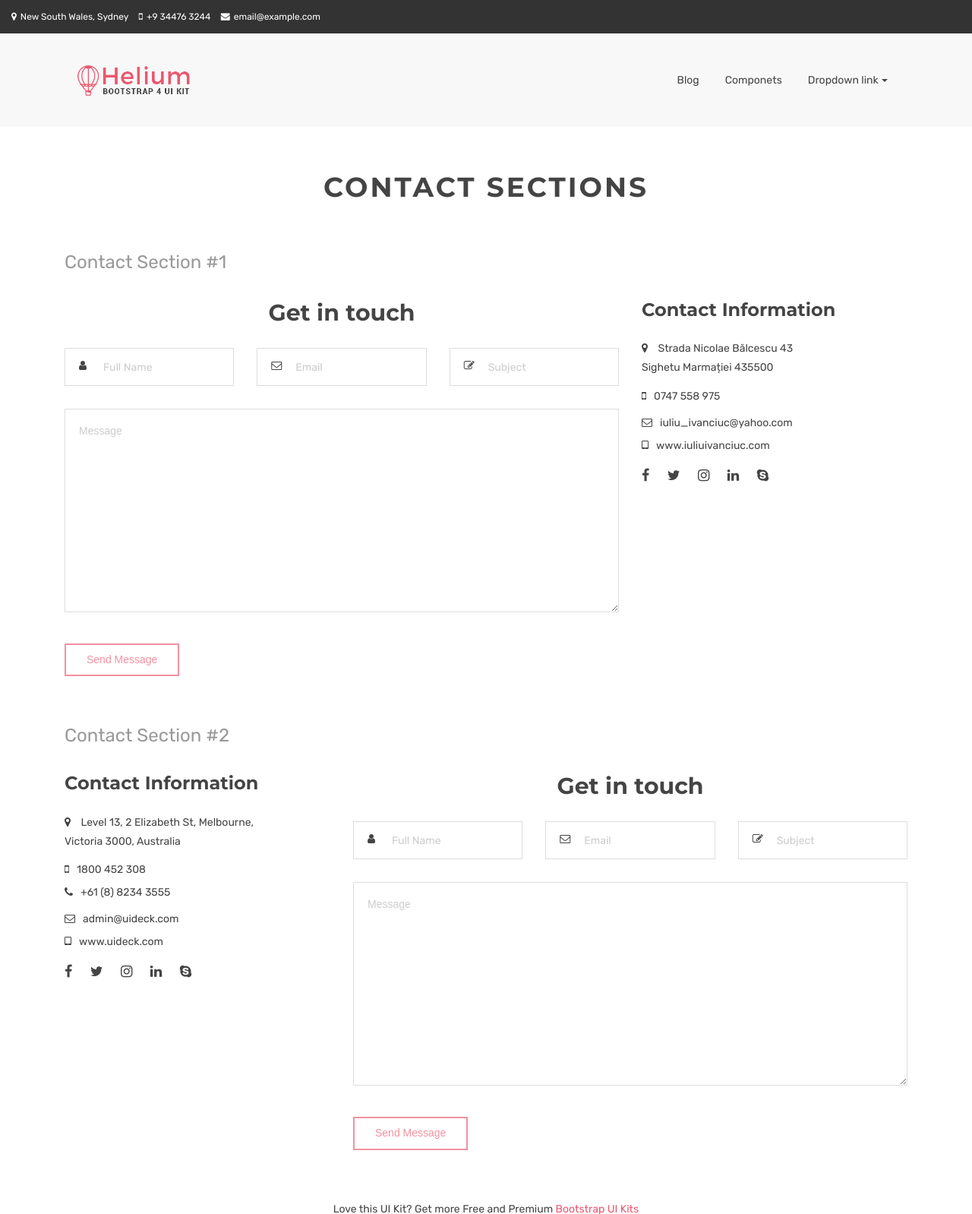
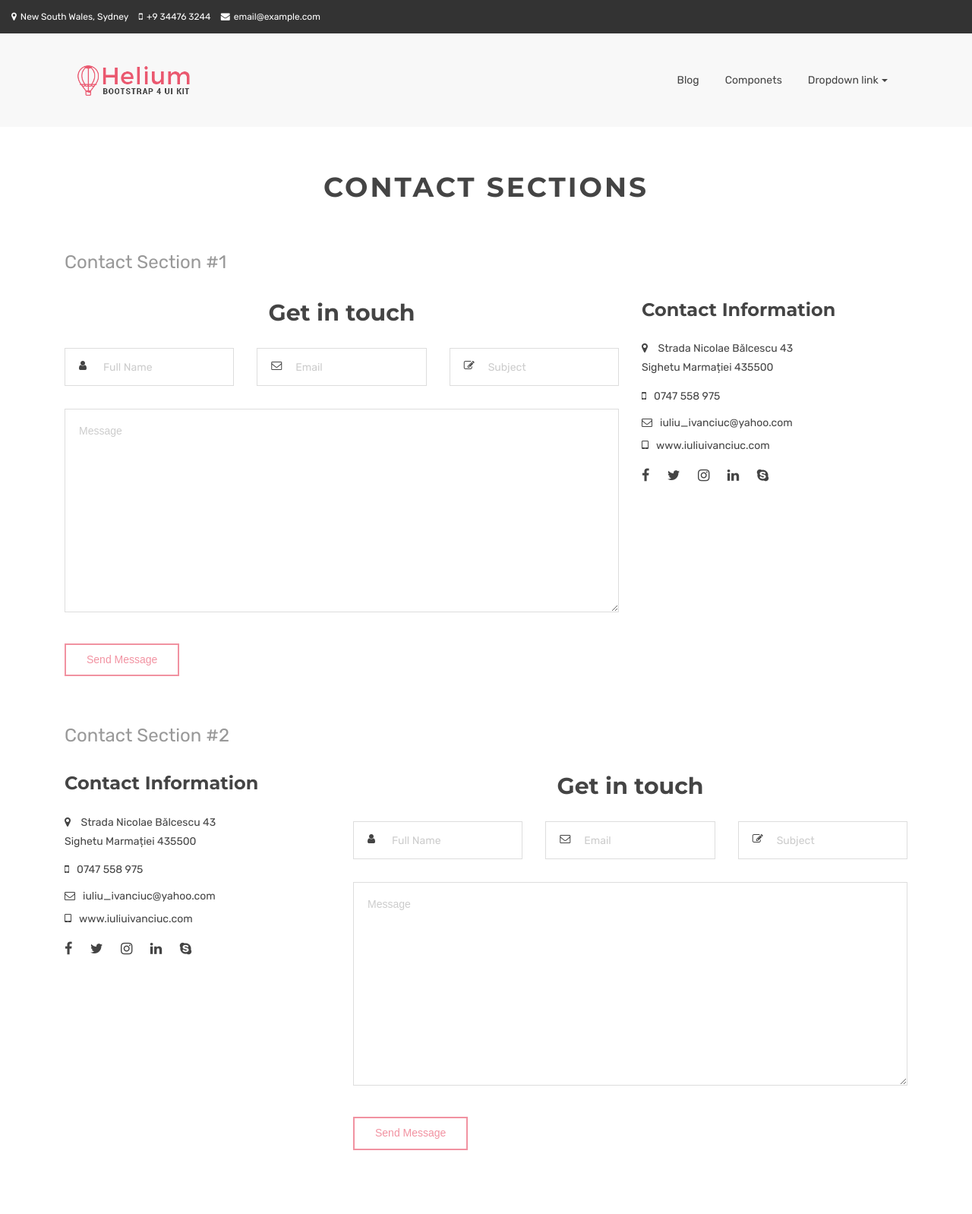
Before and after one commit to bledeamarius/presentation-website, a Jekyll site: the page built from contact.html, in a window 1280 px wide, cut to the strip 0-1598 px from the top of the page. Shown: the whole strip at 76% size. Built offline with Jekyll 4.4.1, drawn with Linux system fonts in a browser that asks for light colours.

Commit message:
change contact details

```diff
--- a/contact.html
+++ b/contact.html
@@ -113,14 +113,14 @@ canonical: https://heliumjk.github.io
             <div class="contact-info">
               <address>
 								<i class="fa fa-map-marker icons cyan-color contact-info-icon"></i>
-								Level 13, 2 Elizabeth St, Melbourne,<br>Victoria 3000, Australia
+								Strada Nicolae Bălcescu 43<br>Sighetu Marmației 435500
 							</address>
               <div class="tel-info">
-                <a href="tel:1800452308"><i class="fa fa-mobile icons cyan-color contact-info-icon"></i>1800 452 308</a>
-                <a href="tel:+61(8)82343555"><i class="fa fa-phone icons cyan-color contact-info-icon"></i>+61 (8) 8234 3555</a>
+                <a href="tel:0747558975"><i class="fa fa-mobile icons cyan-color contact-info-icon"></i>0747 558 975</a>
+                <!-- <a href="tel:+61(8)82343555"><i class="fa fa-phone icons cyan-color contact-info-icon"></i>+61 (8) 8234 3555</a> -->
               </div>
-              <a href="mailto:hello@spiritapp.com"><i class="fa fa-envelope-o icons cyan-color contact-info-icon"></i>admin@uideck.com</a>
-              <a href="#"><i class="fa fa-tablet icons cyan-color contact-info-icon"></i>www.uideck.com</a>
+              <a href="mailto:iuliu_ivanciuc@yahoo.com"><i class="fa fa-envelope-o icons cyan-color contact-info-icon"></i>iuliu_ivanciuc@yahoo.com</a>
+              <a href="#"><i class="fa fa-tablet icons cyan-color contact-info-icon"></i>www.iuliuivanciuc.com</a>
               <ul class="social-links">
                 <li>
                   <a href="#" class="fa fa-facebook"></a>
@@ -184,4 +184,4 @@ canonical: https://heliumjk.github.io
       </div>
     </div>
     <!-- Content Area End -->
-    <div class="text-center">Love this UI Kit? Get more Free and Premium <a href="https://uideck.com/products/category/ui-kits/">Bootstrap UI Kits</a> </div>
+    <!-- <div class="text-center">Love this UI Kit? Get more Free and Premium <a href="https://uideck.com/products/category/ui-kits/">Bootstrap UI Kits</a> </div> -->
```
